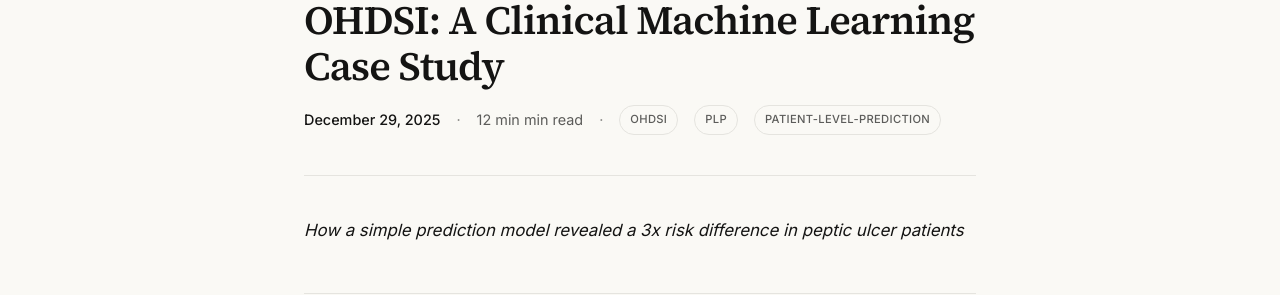
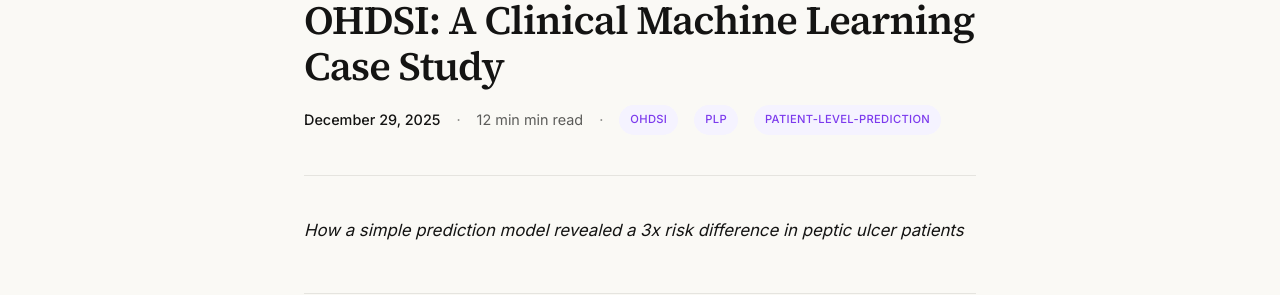
Before and after one commit to clinicalaiinsider/clinicalaiinsider.github.io, a Jekyll site: the page built from _posts/2025-12-29-predicting-gi-hemorrhage-ohdsi-plp.md, in a window 1280 px wide. Shown: the part 185-480 px from the top of the page. Built offline with Jekyll 4.4.1, drawn with Linux system fonts in a browser that asks for light colours.

Commit message:
Add tag color coding to post layout
Apply category-based color classes to tags in blog posts:
- Header tags (first 3 shown)
- Footer tags (all tags)

Color classes match post-card.html taxonomy:
- tag-ohdsi: ohdsi, atlas, achilles, plp, webapi
- tag-fhir: fhir, hl7, interoperability, loinc, snomed-ct
- tag-nlp: nlp, biobert, ner, clinical-nlp, healthcare-ai
- tag-python: python, docker, streamlit
- tag-data: omop-cdm, omop, etl, clinical-terminologies
- tag-tutorial: tutorial, guide, how-to

🤖 Generated with [Claude Code](https://claude.com/claude-code)

Co-Authored-By: Claude Opus 4.5 <noreply@anthropic.com>

```diff
--- a/_layouts/post.html
+++ b/_layouts/post.html
@@ -11,7 +11,23 @@ layout: default
         {% if page.tags.size > 0 %}
         <span class="meta-separator">·</span>
         {% for tag in page.tags limit:3 %}
-        <a href="{{ '/tags/#' | append: tag | downcase | relative_url }}" class="tag">{{ tag }}</a>
+        {% assign tag_lower = tag | downcase %}
+        {% assign tag_slug = tag | slugify %}
+        {% if tag_lower == 'ohdsi' or tag_lower == 'atlas' or tag_lower == 'achilles' or tag_lower == 'plp' or tag_lower == 'patient-level-prediction' or tag_lower == 'webapi' %}
+        <a href="{{ '/tags/#' | append: tag_slug | relative_url }}" class="tag tag-ohdsi">{{ tag }}</a>
+        {% elsif tag_lower == 'fhir' or tag_lower == 'hl7' or tag_lower == 'interoperability' or tag_lower == 'loinc' or tag_lower == 'snomed-ct' %}
+        <a href="{{ '/tags/#' | append: tag_slug | relative_url }}" class="tag tag-fhir">{{ tag }}</a>
+        {% elsif tag_lower == 'nlp' or tag_lower == 'biobert' or tag_lower == 'ner' or tag_lower == 'clinical-nlp' or tag_lower == 'healthcare-ai' %}
+        <a href="{{ '/tags/#' | append: tag_slug | relative_url }}" class="tag tag-nlp">{{ tag }}</a>
+        {% elsif tag_lower == 'python' or tag_lower == 'docker' or tag_lower == 'streamlit' %}
+        <a href="{{ '/tags/#' | append: tag_slug | relative_url }}" class="tag tag-python">{{ tag }}</a>
+        {% elsif tag_lower == 'omop-cdm' or tag_lower == 'omop' or tag_lower == 'etl' or tag_lower == 'clinical-terminologies' or tag_lower == 'data-quality' %}
+        <a href="{{ '/tags/#' | append: tag_slug | relative_url }}" class="tag tag-data">{{ tag }}</a>
+        {% elsif tag_lower == 'tutorial' or tag_lower == 'guide' or tag_lower == 'how-to' %}
+        <a href="{{ '/tags/#' | append: tag_slug | relative_url }}" class="tag tag-tutorial">{{ tag }}</a>
+        {% else %}
+        <a href="{{ '/tags/#' | append: tag_slug | relative_url }}" class="tag">{{ tag }}</a>
+        {% endif %}
         {% endfor %}
         {% endif %}
     </div>
@@ -50,7 +66,23 @@ layout: default
     <div class="tags-list">
         <strong>Tags:</strong>
         {% for tag in page.tags %}
-        <a href="{{ '/tags/#' | append: tag | downcase | relative_url }}">{{ tag }}</a>{% unless forloop.last %} · {% endunless %}
+        {% assign tag_lower = tag | downcase %}
+        {% assign tag_slug = tag | slugify %}
+        {% if tag_lower == 'ohdsi' or tag_lower == 'atlas' or tag_lower == 'achilles' or tag_lower == 'plp' or tag_lower == 'patient-level-prediction' or tag_lower == 'webapi' %}
+        <a href="{{ '/tags/#' | append: tag_slug | relative_url }}" class="tag tag-ohdsi">{{ tag }}</a>{% unless forloop.last %} · {% endunless %}
+        {% elsif tag_lower == 'fhir' or tag_lower == 'hl7' or tag_lower == 'interoperability' or tag_lower == 'loinc' or tag_lower == 'snomed-ct' %}
+        <a href="{{ '/tags/#' | append: tag_slug | relative_url }}" class="tag tag-fhir">{{ tag }}</a>{% unless forloop.last %} · {% endunless %}
+        {% elsif tag_lower == 'nlp' or tag_lower == 'biobert' or tag_lower == 'ner' or tag_lower == 'clinical-nlp' or tag_lower == 'healthcare-ai' %}
+        <a href="{{ '/tags/#' | append: tag_slug | relative_url }}" class="tag tag-nlp">{{ tag }}</a>{% unless forloop.last %} · {% endunless %}
+        {% elsif tag_lower == 'python' or tag_lower == 'docker' or tag_lower == 'streamlit' %}
+        <a href="{{ '/tags/#' | append: tag_slug | relative_url }}" class="tag tag-python">{{ tag }}</a>{% unless forloop.last %} · {% endunless %}
+        {% elsif tag_lower == 'omop-cdm' or tag_lower == 'omop' or tag_lower == 'etl' or tag_lower == 'clinical-terminologies' or tag_lower == 'data-quality' %}
+        <a href="{{ '/tags/#' | append: tag_slug | relative_url }}" class="tag tag-data">{{ tag }}</a>{% unless forloop.last %} · {% endunless %}
+        {% elsif tag_lower == 'tutorial' or tag_lower == 'guide' or tag_lower == 'how-to' %}
+        <a href="{{ '/tags/#' | append: tag_slug | relative_url }}" class="tag tag-tutorial">{{ tag }}</a>{% unless forloop.last %} · {% endunless %}
+        {% else %}
+        <a href="{{ '/tags/#' | append: tag_slug | relative_url }}" class="tag">{{ tag }}</a>{% unless forloop.last %} · {% endunless %}
+        {% endif %}
         {% endfor %}
     </div>
     {% endif %}
```
